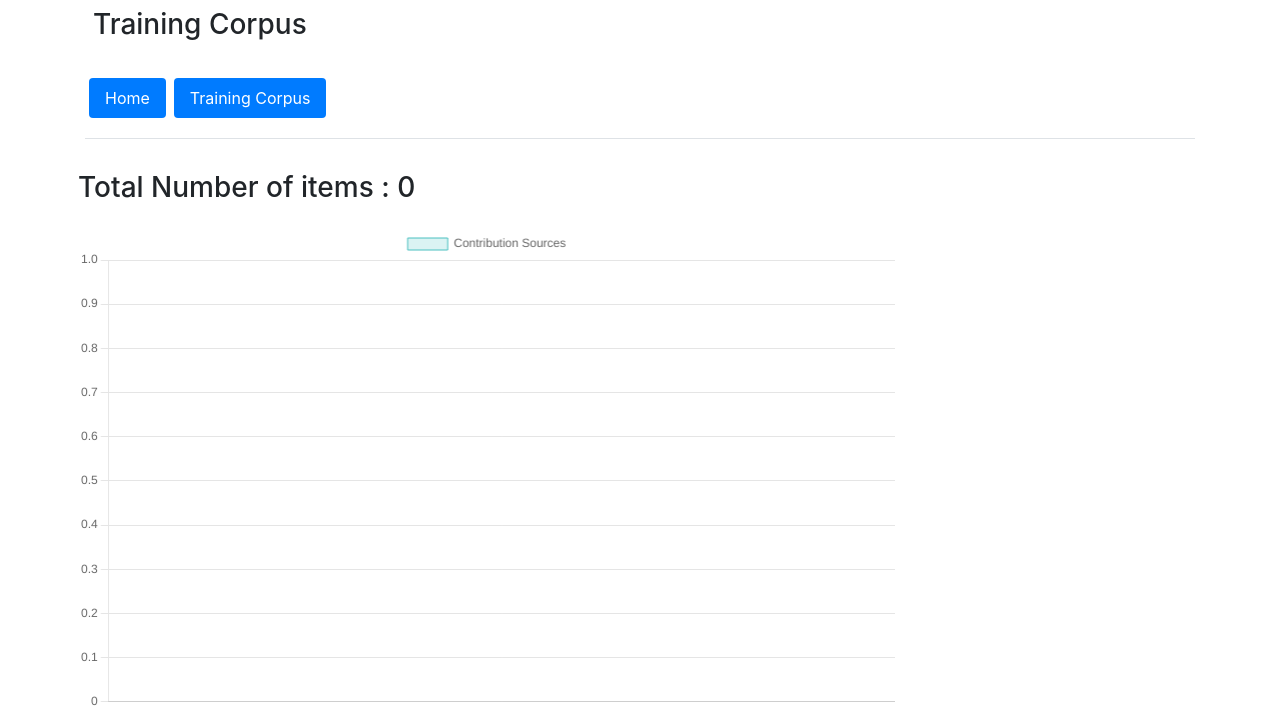
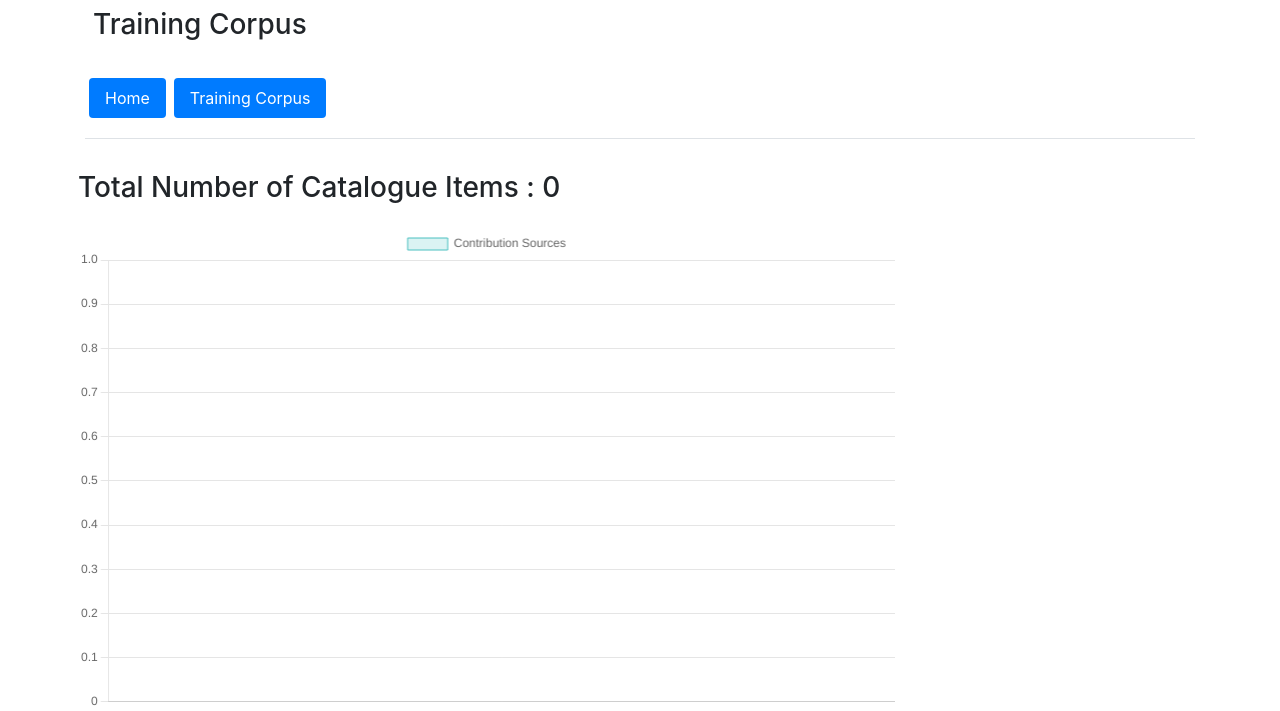
Before and after one commit to john-oneill-alforis/rifha, a Django app: page / in a window 1280 px wide. Shown: the top 711 px of the page. Run offline with Django 4.2, Linux system fonts and the light colour scheme; data that the repository does not hold is empty.

Commit message:
25032023

```diff
--- a/mysite/polls/templates/polls/index.html
+++ b/mysite/polls/templates/polls/index.html
@@ -27,7 +27,7 @@
         <div class="row g-2 w-75">
             <div class="col justify-content-center p-2">
 
-               <h3>Total Number of items : {{ count }}</h3>
+               <h3>Total Number of Catalogue Items : {{ count }}</h3>
 
             </div>
         </div>
```
